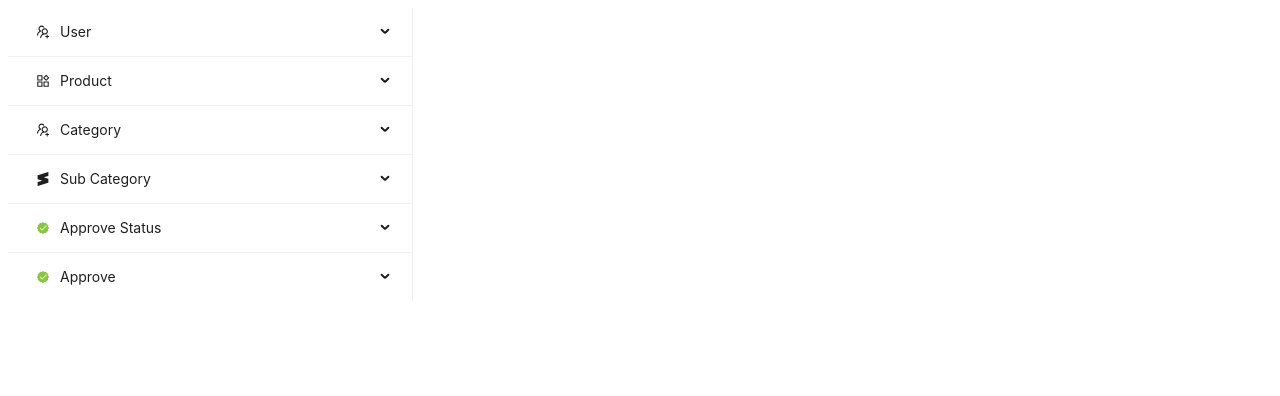
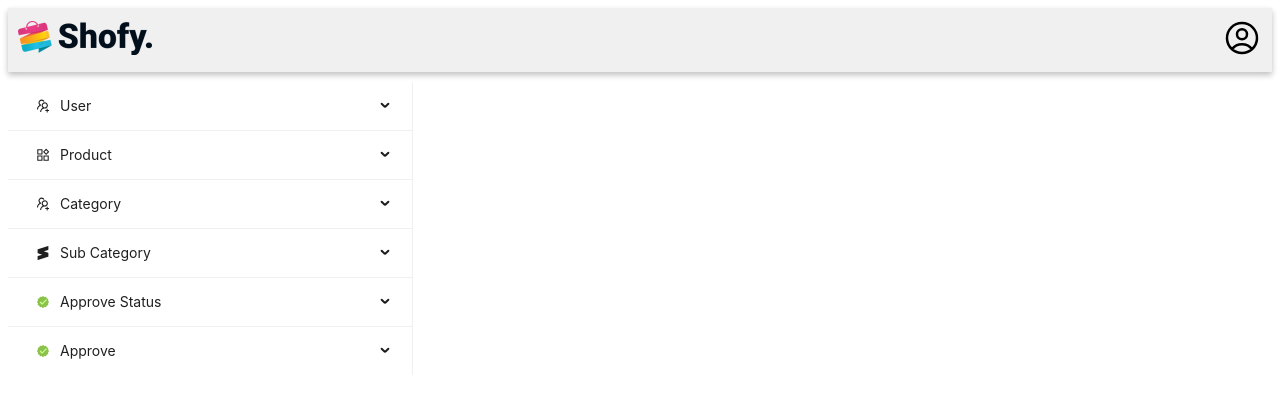
Before and after one commit to akashsarker012/e-commerce-dashboard, a React (Vite) app: page / in a window 1280 px wide. Shown: the top 396 px of the page. Built offline with nearby package versions, Linux system fonts and the light colour scheme; sample sign-in values are in the browser's storage.

Commit message:
navbar add and logout add

```diff
--- a/package.json
+++ b/package.json
@@ -10,6 +10,8 @@
     "preview": "vite preview"
   },
   "dependencies": {
+    "@headlessui/react": "^2.1.1",
+    "@heroicons/react": "^2.1.4",
     "@reduxjs/toolkit": "^2.2.3",
     "antd": "^5.15.1",
     "axios": "^1.6.8",
@@ -21,7 +23,8 @@
     "react-draft-wysiwyg": "^1.15.0",
     "react-icons": "^5.2.1",
     "react-redux": "^9.1.2",
-    "react-router-dom": "^6.22.3"
+    "react-router-dom": "^6.22.3",
+    "tailwindcss": "^3.4.4"
   },
   "devDependencies": {
     "@types/react": "^18.2.56",
--- a/src/components/Home.jsx
+++ b/src/components/Home.jsx
@@ -10,6 +10,7 @@ import { useSelector } from "react-redux";
 import { useEffect } from "react";
 import { SiSublimetext } from "react-icons/si";
 import { FcApproval } from "react-icons/fc";
+import Navbar from "./Navbar";
 function getItem(label, key, icon, children, type) {
   return {
     key,
@@ -72,7 +73,7 @@ const items = [
 const Home = () => {
 
   const data = useSelector(state => state.user.value)
-  // console.log(data, 'data');
+
   const navigate = useNavigate();
 
   useEffect(()=>{
@@ -84,15 +85,16 @@ const Home = () => {
     navigate(e.key);
   };
   return (
-    <>
+    <div>
+      <div>
+
+    <Navbar/>
+      </div>
       <Row gutter={[24, 16]}>
         <Col  span={8}>
           {" "}
           <Menu
             onClick={onClick}
-
-            //   defaultSelectedKeys={['1']}
-            //   defaultOpenKeys={['sub1']}
             mode="inline"
             items={items} />
         </Col>
@@ -100,7 +102,7 @@ const Home = () => {
           <Outlet></Outlet>
         </Col>
       </Row>
-    </>
+    </div>
   );
 };
 export default Home;
--- a/src/components/Login.jsx
+++ b/src/components/Login.jsx
@@ -1,9 +1,11 @@
 import React, { useState } from 'react';
 import { Alert, Button, Form, Input } from 'antd';
 import axios from 'axios';
-import { useNavigate } from 'react-router-dom';
+import { useNavigate,} from 'react-router-dom';
 import { useDispatch } from 'react-redux';
 import { loginInfo } from '../slices/userSlice';
+import { useEffect } from 'react';
+
 
 const Login = () => {
   const [error, setError] = useState(null);
@@ -12,6 +14,7 @@ const Login = () => {
 
   const navigate = useNavigate();
   const dispatch = useDispatch()
+
 
   const onFinish = async (values) => {
     // console.log(values, 'values');
--- /dev/null
+++ b/src/components/Navbar.jsx
@@ -0,0 +1,47 @@
+import React from 'react';
+import Logo from "../assets/logo.png"
+import { Link } from 'react-router-dom';
+
+import { Button, message, Popconfirm } from 'antd';
+const confirm = (e) => {
+    localStorage.removeItem('user');
+    window.location.reload();
+    message.success('logout successfully');
+};
+const cancel = (e) => {
+    console.log(e);
+    message.error(' Logout cancelled');
+};
+
+const Navbar = () => {
+    return (
+        <div style={{ backgroundColor: "#f0f0f0", padding: "10px", display: "flex", justifyContent: "space-between", alignItems: "center", marginBottom: "10px" , boxShadow: "rgba(0, 0, 0, 0.16) 0px 3px 6px, rgba(0, 0, 0, 0.10) 0px 3px 6px",  }}>
+            <div>
+
+                <Link to="/" >
+                    <img src={Logo} alt="" />
+                </Link>
+            </div>
+
+
+            <Popconfirm
+                title="Do you want to Logout"
+                description="Are you sure to delete this task?"
+                onConfirm={confirm}
+                onCancel={cancel}
+                okText="Yes"
+                cancelText="No" >
+
+                <div style={{ width: "40px", cursor: "pointer" }}>
+                    <svg xmlns="http://www.w3.org/2000/svg" fill="none" viewBox="0 0 24 24" stroke-width="1.5" stroke="currentColor" class="size-6">
+                        <path stroke-linecap="round" stroke-linejoin="round" d="M17.982 18.725A7.488 7.488 0 0 0 12 15.75a7.488 7.488 0 0 0-5.982 2.975m11.963 0a9 9 0 1 0-11.963 0m11.963 0A8.966 8.966 0 0 1 12 21a8.966 8.966 0 0 1-5.982-2.275M15 9.75a3 3 0 1 1-6 0 3 3 0 0 1 6 0Z" />
+                    </svg>
+
+
+                </div>
+            </Popconfirm>
+        </div>
+    );
+};
+
+export default Navbar;
```
Also changed, not shown: src/assets/logo.png (added), 1 other file (tests, documents, lock files or other folders).
